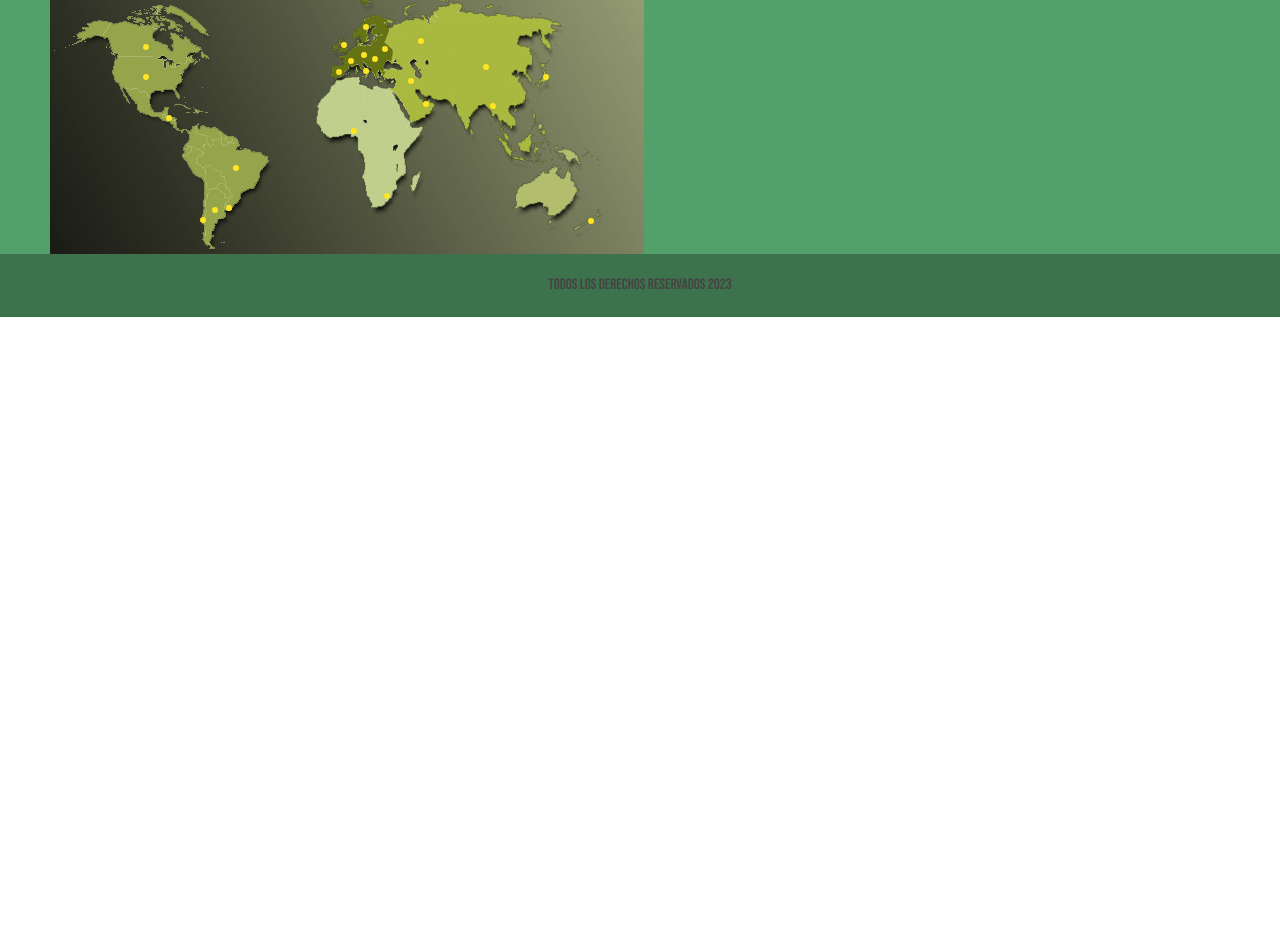
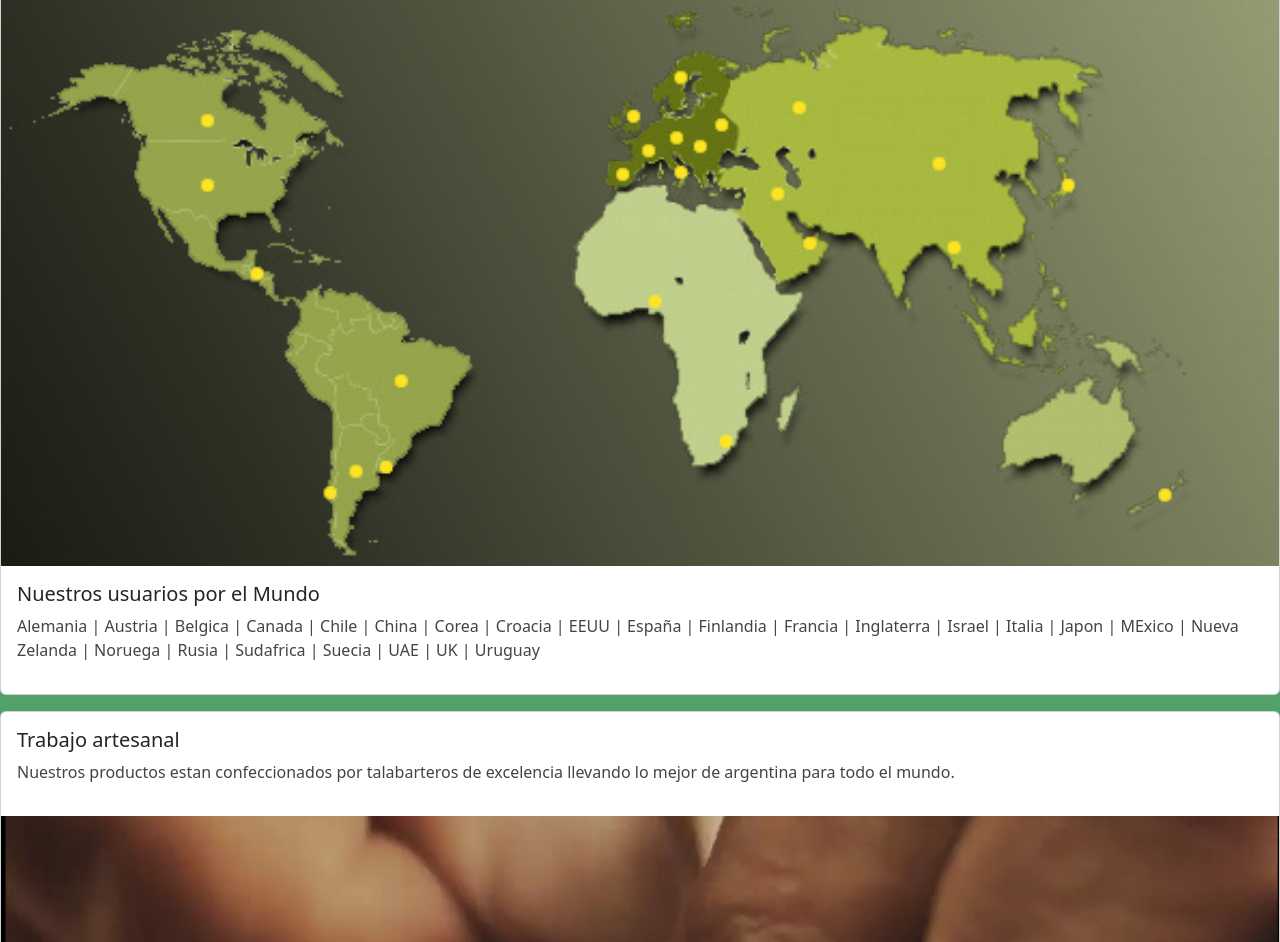
Before and after one commit to Natig911/ciase, a website: page pages/usuarios.html in a window 1280 px wide. Shown: the part 111-1053 px from the top of the page. Before the commit the page ends 800 px from the top, so only its background shows below. Drawn offline with nearby package versions, Linux system fonts and the light colour scheme; files that its build step writes are made by us from their sources.

Commit message:
usuarios

```diff
--- a/pages/usuarios.html
+++ b/pages/usuarios.html
@@ -23,8 +23,23 @@
                 </nav>
             </div>
         </header>
-        <main>
-            <img class="usuarios" src="../assets/images/mapa.jpg" alt="mapamundi">
+        <main class="usuario">
+            <div class="card mb-3">
+                <img src="../assets/images/mapa.jpg" class="card-img-top" alt="mapamundi">
+                <div class="card-body">
+                  <h5 class="card-title">Nuestros usuarios por el Mundo</h5>
+                  <p class="card-text">Alemania | Austria | Belgica | Canada | Chile | China | Corea | Croacia | EEUU | España | Finlandia | Francia | Inglaterra | Israel | Italia | Japon | MExico | Nueva Zelanda | Noruega | Rusia | Sudafrica | Suecia | UAE | UK | Uruguay</p>
+                  <p class="card-text"><small class="text-body-secondary"></small></p>
+                </div>
+              </div>
+              <div class="card">
+                <div class="card-body">
+                  <h5 class="card-title">Trabajo artesanal</h5>
+                  <p class="card-text">Nuestros productos estan confeccionados por talabarteros de excelencia llevando lo mejor de argentina para todo el mundo.</p>
+                  <p class="card-text"><small class="text-body-secondary"></small></p>
+                </div>
+                <img src="../assets/images/Sin título.png" class="card-img-bottom" alt="costura">
+              </div>
 
         </main>
         <footer class="footer">
--- a/sass/views/_usuarios.scss
+++ b/sass/views/_usuarios.scss
@@ -1,5 +1,4 @@
 .usuarios {
-    display: flex;
     padding-left: 50px;
 }
 
```
Also changed, not shown: sass/main.css, 1 other file.
